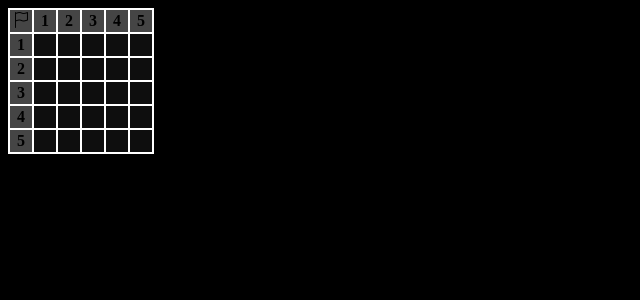
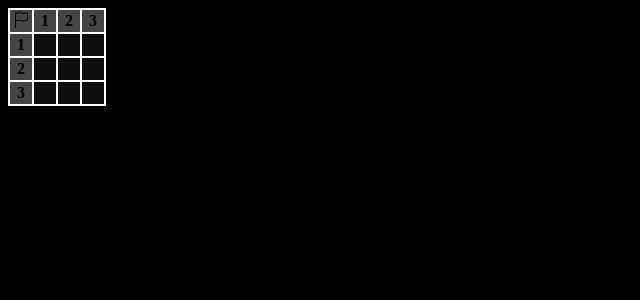
Before and after one commit to iurilugao01/campo-minado, a Vue app: page / in a window 1280 px wide. Shown: the top 300 px of the page, without its empty margins (0-640 px from the left). Built offline with nearby package versions, Linux system fonts and the light colour scheme.

Commit message:
final version

```diff
--- a/src/App.vue
+++ b/src/App.vue
@@ -10,7 +10,7 @@ export default {
 </script>
 
 <template>
-  <MineField :fieldSize="5"></MineField>
+  <MineField :fieldSize="3"></MineField>
 </template>
 
 <style>
--- a/src/components/MineField.vue
+++ b/src/components/MineField.vue
@@ -11,7 +11,9 @@ export default {
     const isField = ref([]);
     const isClicked = ref([]);
     const isBanner = ref([]);
+
     let markBanner = ref(false);
+    let isWinner = ref(false);
 
     const findField = (array, location) =>
       array.some((field) => field.x === location.x && field.y === location.y);
@@ -27,6 +29,7 @@ export default {
     };
 
     const clickField = (location) => {
+      if (isWinner.value) return;
       if (markBanner.value) {
         clickBanner(location);
         return;
@@ -36,11 +39,10 @@ export default {
         alert("KABOOM");
         window.location.reload();
       }
-      if (!findField(isClicked.value, location)) {
-        isClicked.value.push(location);
-      }
+      if (!findField(isClicked.value, location)) isClicked.value.push(location);
       if (isField.value.every((el) => findField(isClicked.value, el))) {
         alert("Parabens! Você venceu! jogo encerrado");
+        isWinner.value = true;
       }
     };
 
@@ -87,6 +89,7 @@ export default {
       clickField,
       showNearBombs,
       markBanner,
+      isWinner,
     };
   },
 };
```
